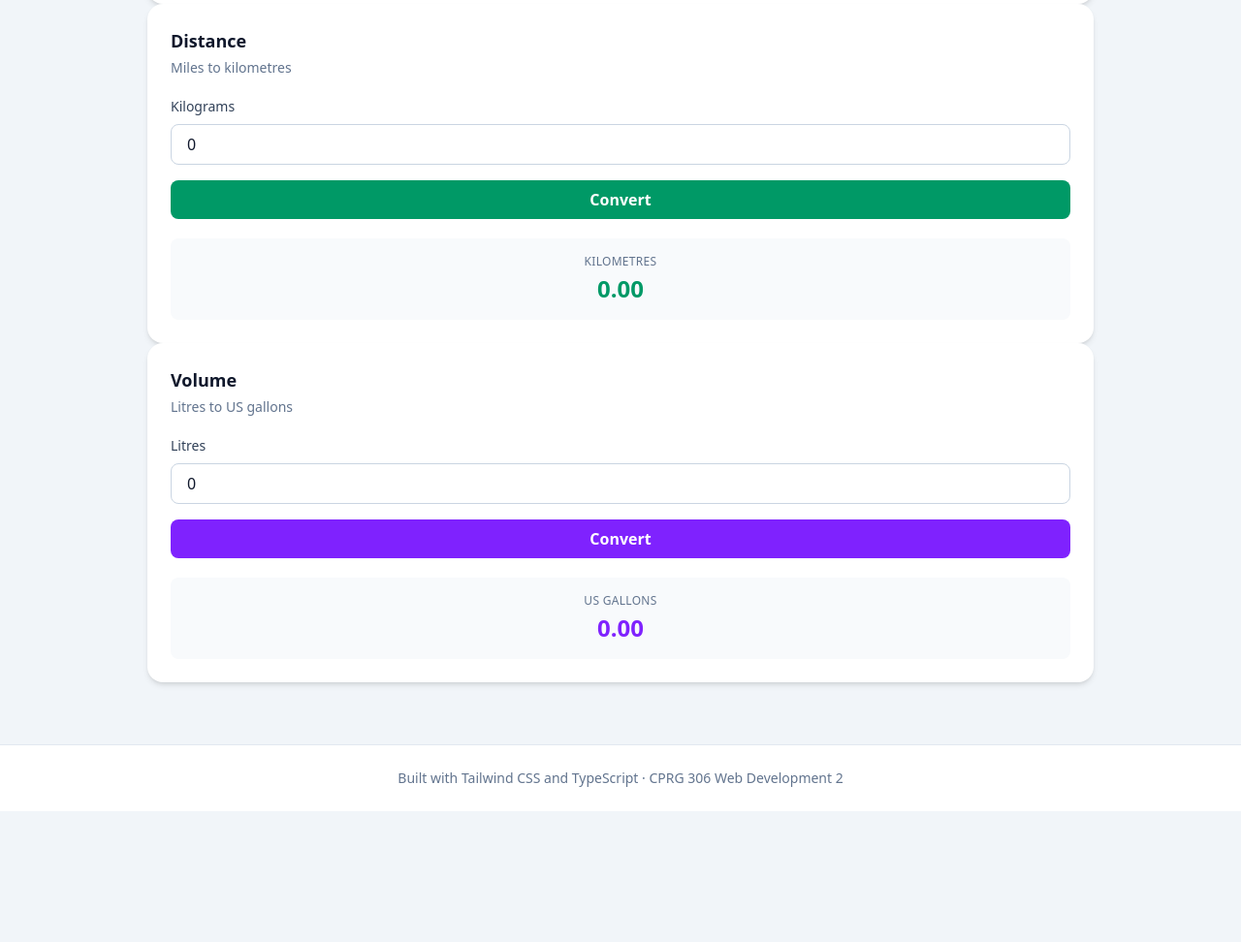
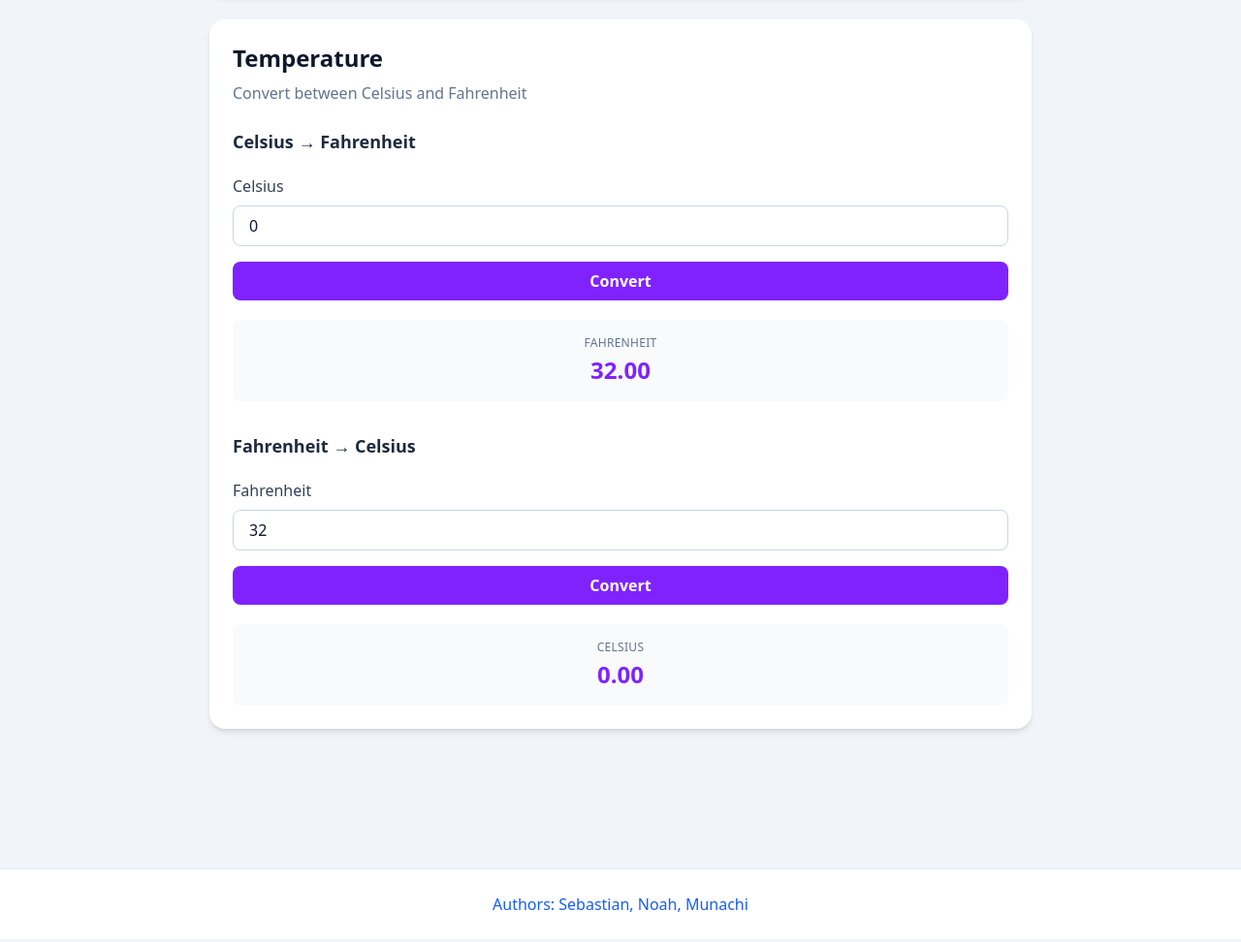
Before and after one commit to FlexiblePrism23/Web-Dev-2-Repo, a plain HTML site: page index.html in a window 1280 px wide. Shown: the part 611-1583 px from the top of the page at 97% size. Before the commit the page ends 1448 px from the top, so only its background shows below. Drawn offline with nearby package versions, Linux system fonts and the light colour scheme.

Commit message:
added temp converter

```diff
--- a/index.html
+++ b/index.html
@@ -9,14 +9,10 @@
 </head>
 <body class="bg-slate-100 min-h-screen">
     <header class="bg-white border-b border-slate-200">
-    <div class="max-w-5xl mx-auto px-6 py-4 flex items-center justify-between">
+        <div class="max-w-8xl mx-auto px-6 py-4 flex items-center justify-between">
 
             <h1 class="text-lg font-bold text-slate-900">Unit Converter</h1>
 
-        <span class="text-xs font-semibold text-blue-700 bg-blue-100 px-3 py-1 rounded-
-        full">
-        CPRG 306 &middot; Week 2
-        </span>
 
         </div>
     </header>
@@ -28,15 +24,15 @@
     <p class="text-base text-slate-600 mt-3 max-w-xl mx-auto">
     Three small tools for the units you actually run into: weight, distance and volume.
     </p>
-</section>'
-<main class="max-w-5xl mx-auto px-6 pb-16">
-    <div class="grid grid-cols-1 md-grid-cols-3 gap-6">
+</section>
+<main class="max-w-4xl mx-auto px-6 pb-16">
+
 
         <!-- the three cards go in here -->
         <div class="bg-white rounded-2xl shadow-md p-6">
-        <h3 class="text-lg font-bold text-slate-900">Weight</h3>
-        <p class="text-sm text-slate-500 mt-1">Kilograms to pounds</p>
-        <label for="kg-input" class="block text-sm font-medium text-slate-700 mt-5 mb-2">
+            <h3 class="text-2xl font-bold text-slate-900">Weight</h3>
+            <p class="text-base text-slate-500 mt-2">Kilograms to pounds</p>
+            <label for="kg-input" class="block text-base font-medium text-slate-700 mt-5 mb-2">
             Kilograms
             </label>
             <input
@@ -56,74 +52,126 @@
             <p id="kg-result" class="text-2xl font-bold text-blue-600 mt-1">0.00</p>
             </div>
             </div>
-    </div>
 
 
-        <div class="grid grid-cols-1 md-grid-cols-3 gap-6">
-     <div class="bg-white rounded-2xl shadow-md p-6">
-        <h3 class="text-lg font-bold text-slate-900">Distance</h3>
-        <p class="text-sm text-slate-500 mt-1">Miles to kilometres</p>
-        <label for="kg-input" class="block text-sm font-medium text-slate-700 mt-5 mb-2">
-        Kilograms
+
+
+<div class="bg-white rounded-2xl shadow-md p-6 mt-6">
+
+    <h3 class="text-2xl font-bold text-slate-900">
+        Temperature
+    </h3>
+
+    <p class="text-base text-slate-500 mt-2">
+        Convert between Celsius and Fahrenheit
+    </p>
+
+
+
+    <div class="mt-6">
+
+        <h4 class="text-lg font-semibold text-slate-800">
+            Celsius → Fahrenheit
+        </h4>
+
+        <label
+            for="celsius-input"
+            class="block text-base font-medium text-slate-700 mt-5 mb-2">
+            Celsius
         </label>
+
         <input
-            id="miles-input"
+            id="celsius-input"
             type="number"
             value="0"
             class="w-full rounded-lg border border-slate-300 px-4 py-2 text-slate-900
-            focus:border-emerald-500 focus:outline-none"
+            focus:border-violet-500 focus:outline-none"
         />
+
         <button
-            id="miles-button"
-            class="w-full mt-4 rounded-lg bg-emerald-600 hover:bg-emerald-700 px-4 py-2 font-semibold text-white
-            transition cursor-pointer">
+            id="celsius-button"
+            class="w-full mt-4 rounded-lg bg-violet-600 px-4 py-2 font-semibold text-white
+            hover:bg-violet-700 transition cursor-pointer">
             Convert
         </button>
+
         <div class="mt-5 rounded-lg bg-slate-50 p-4 text-center">
-        <p class="text-xs uppercase tracking-wide text-slate-500">Kilometres</p>
-        <p id="miles-result" class="text-2xl font-bold text-emerald-600 mt-1">0.00</p>
-        </div>
-        </div>
+
+            <p class="text-xs uppercase tracking-wide text-slate-500">
+                Fahrenheit
+            </p>
+
+            <p
+                id="celsius-result"
+                class="text-2xl font-bold text-violet-600 mt-1">
+                32.00
+            </p>
+
         </div>
 
     </div>
 
 
-        <div class="grid grid-cols-1 md-grid-cols-3 gap-6">
-     <div class="bg-white rounded-2xl shadow-md p-6">
-        <h3 class="text-lg font-bold text-slate-900">Volume</h3>
-        <p class="text-sm text-slate-500 mt-1">Litres to US gallons</p>
-        <label for="kg-input" class="block text-sm font-medium text-slate-700 mt-5 mb-2">
-        Litres
+
+
+    <div class="mt-8">
+
+        <h4 class="text-lg font-semibold text-slate-800">
+            Fahrenheit → Celsius
+        </h4>
+
+        <label
+            for="fahrenheit-input"
+            class="block text-base font-medium text-slate-700 mt-5 mb-2">
+            Fahrenheit
         </label>
+
         <input
-            id="litres-input"
+            id="fahrenheit-input"
             type="number"
-            value="0"
+            value="32"
             class="w-full rounded-lg border border-slate-300 px-4 py-2 text-slate-900
             focus:border-violet-500 focus:outline-none"
         />
+
         <button
-            id="litres-button"
-            class="w-full mt-4 rounded-lg bg-violet-600 hover:bg-emerald-700 px-4 py-2 font-semibold text-white
-            transition cursor-pointer">
+            id="fahrenheit-button"
+            class="w-full mt-4 rounded-lg bg-violet-600 px-4 py-2 font-semibold text-white
+            hover:bg-violet-700 transition cursor-pointer">
             Convert
         </button>
+
         <div class="mt-5 rounded-lg bg-slate-50 p-4 text-center">
-        <p class="text-xs uppercase tracking-wide text-slate-500">US Gallons</p>
-        <p id="litres-result" class="text-2xl font-bold text-violet-600 mt-1">0.00</p>
+
+            <p class="text-xs uppercase tracking-wide text-slate-500">
+                Celsius
+            </p>
+
+            <p
+                id="fahrenheit-result"
+                class="text-2xl font-bold text-violet-600 mt-1">
+                0.00
+            </p>
+
         </div>
+
     </div>
+
 </div>
+
+
+
+
+
+
+
 </main>
 
-<footer class="bg-white border-t border-slate-200">
-<div class="max-w-5xl mx-auto px-6 py-6 text-center">
-<p class="text-sm text-slate-500">
-Built with Tailwind CSS and TypeScript &middot; CPRG 306 Web Development 2
-</p>
+<footer class="bg-white border-t border-slate-200 my-20">
+<div class="max-w-5xl text-blue-600 mx-auto px-6 py-6 text-center ">
+    Authors: Sebastian, Noah, Munachi
+
 </div>
 </footer>
-<script src="script.js"></script>
 </body>
 </html>
--- a/main.js
+++ b/main.js
@@ -1,7 +1,12 @@
 "use strict";
 const kilogramsToPounds = (kilograms) => kilograms * 2.20462;
 const milesToKilometres = (miles) => miles * 1.609344;
-const litresToGallons = (litres) => litres * 0.264172;
+const celsiusToFahrenheit = (celsius) => {
+    return (celsius * 9 / 5) + 32;
+};
+const fahrenheitToCelsius = (fahrenheit) => {
+    return (fahrenheit - 32) * 5 / 9;
+};
 const kgInput = document.getElementById("kg-input");
 const kgButton = document.getElementById("kg-button");
 const kgResult = document.getElementById("kg-result");
@@ -20,12 +25,21 @@ const handleMilesConvert = () => {
     milesResult.textContent = kilometres.toFixed(2);
 };
 milesButton.addEventListener("click", handleMilesConvert);
-const litresInput = document.getElementById("litres-input");
-const litresButton = document.getElementById("litres-button");
-const litresResult = document.getElementById("litres-result");
-const handleLitresConvert = () => {
-    const litres = Number(litresInput.value);
-    const gallons = litresToGallons(litres);
-    litresResult.textContent = gallons.toFixed(2);
+const celsiusInput = document.getElementById("celsius-input");
+const celsiusButton = document.getElementById("celsius-button");
+const celsiusResult = document.getElementById("celsius-result");
+const handleCelsiusConvert = () => {
+    const celsius = Number(celsiusInput.value);
+    const fahrenheit = celsiusToFahrenheit(celsius);
+    celsiusResult.textContent = fahrenheit.toFixed(2);
 };
-litresButton.addEventListener("click", handleLitresConvert);
+celsiusButton.addEventListener("click", handleCelsiusConvert);
+const fahrenheitInput = document.getElementById("fahrenheit-input");
+const fahrenheitButton = document.getElementById("fahrenheit-button");
+const fahrenheitResult = document.getElementById("fahrenheit-result");
+const handleFahrenheitConvert = () => {
+    const fahrenheit = Number(fahrenheitInput.value);
+    const celsius = fahrenheitToCelsius(fahrenheit);
+    fahrenheitResult.textContent = celsius.toFixed(2);
+};
+fahrenheitButton.addEventListener("click", handleFahrenheitConvert);
```
Also changed, not shown: main.ts (+29 -9 lines). Lines whose indentation alone changed are shown as unchanged.
